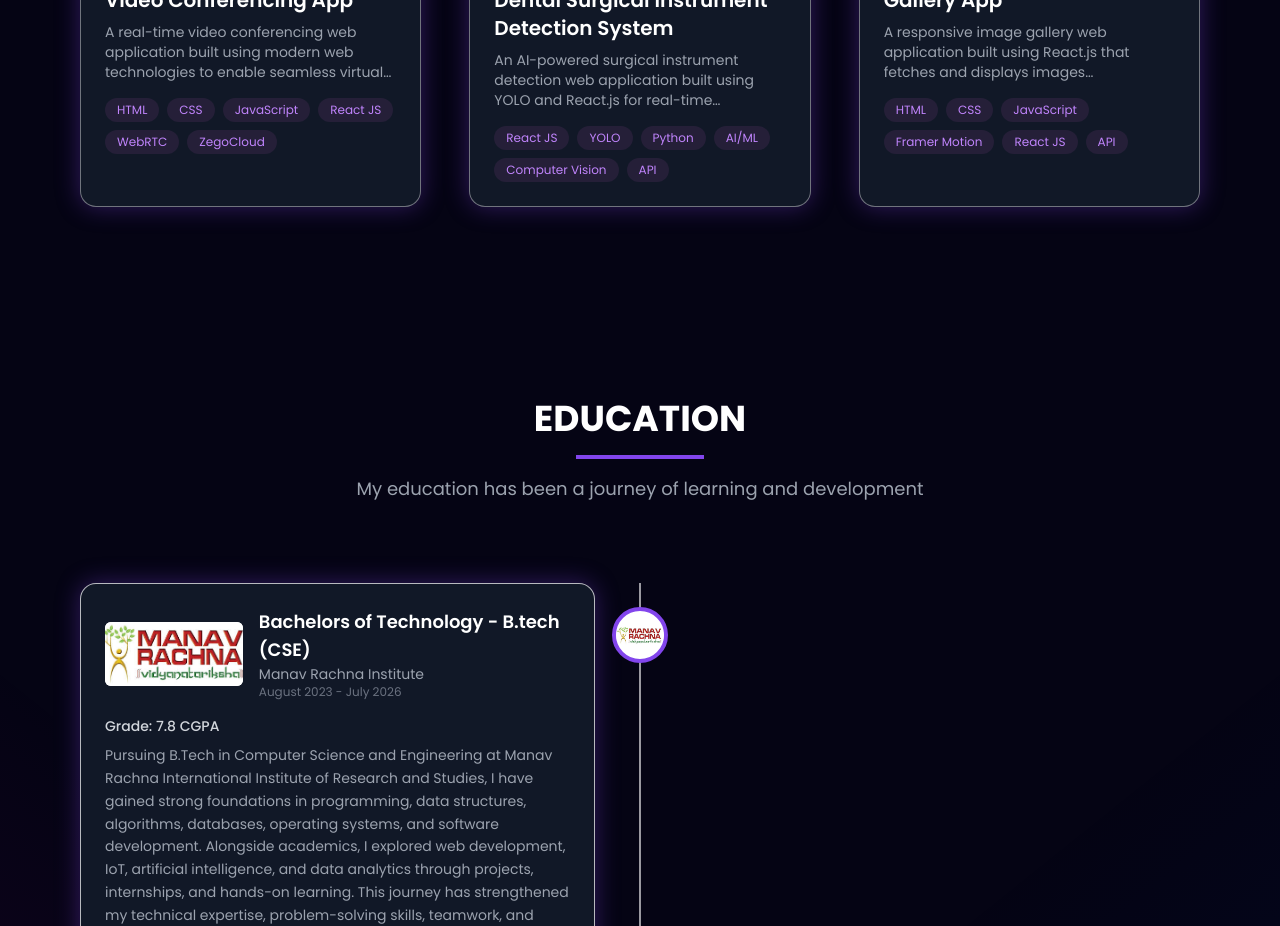
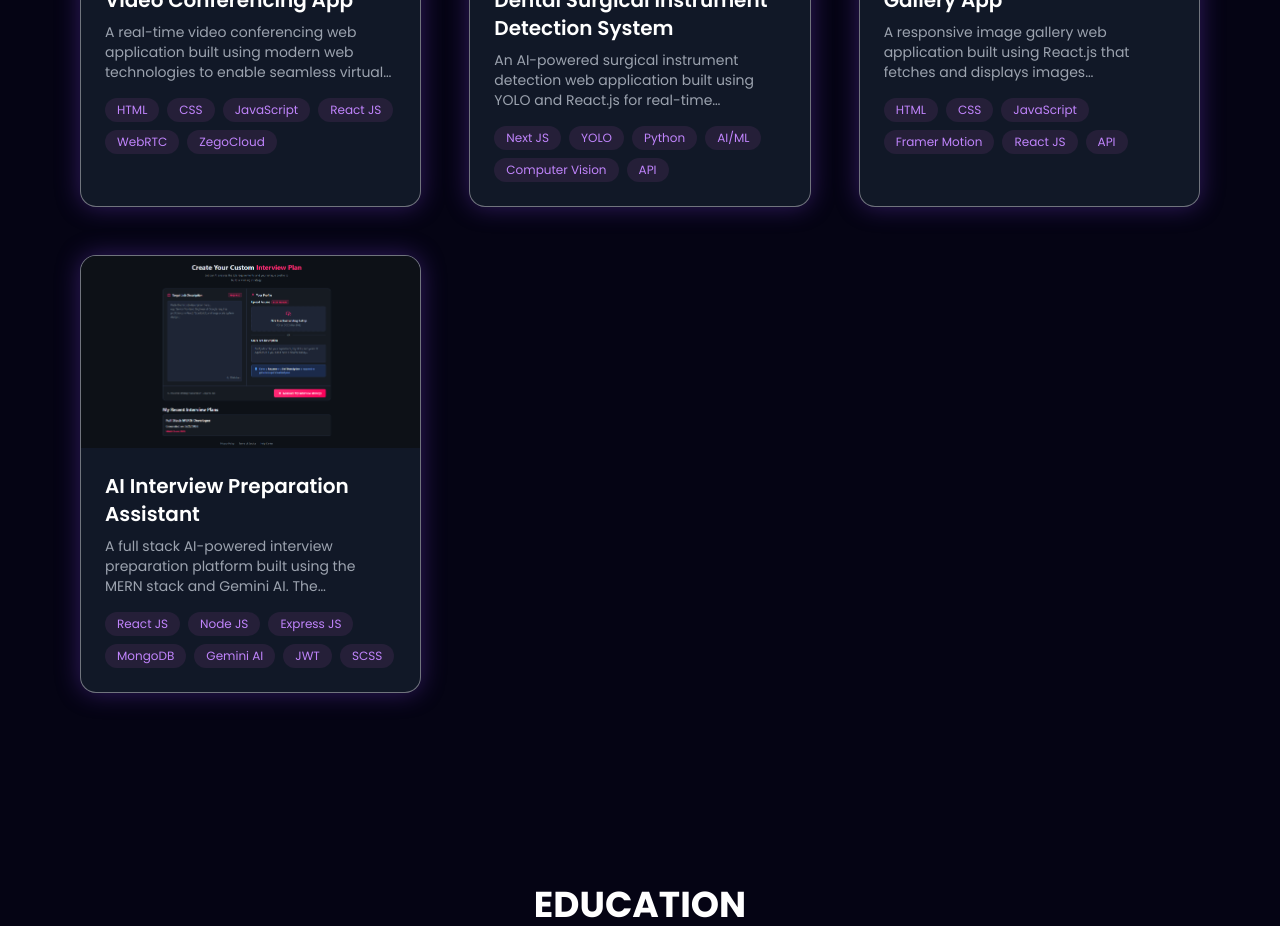
Before and after one commit to YashKathait28/Personal-Portfolio-App, a React (Vite) app: page / in a window 1280 px wide. Shown: the part 4820-5746 px from the top of the page. Built offline with nearby package versions, Linux system fonts and the light colour scheme.

Commit message:
new change

```diff
--- a/src/constants.js
+++ b/src/constants.js
@@ -42,6 +42,7 @@ import movierecLogo from "./assets/work_logo/EMS-IMG.png";
 import dentalLogo from "./assets/work_logo/Dental-IMG.png";
 import npmLogo from "./assets/work_logo/Video-Con-IMG.png";
 import webverLogo from "./assets/work_logo/Gallery-IMG.png";
+import interviewAiLogo from "./assets/work_logo/AI-interview-assistant.png";
 
 export const SkillsInfo = [
   {
@@ -248,8 +249,9 @@ export const projects = [
     description:
       "An AI-powered surgical instrument detection web application built using YOLO and React.js for real-time identification and tracking of dental surgical tools during live procedures. The system focuses on accurate object detection, real-time monitoring, and efficient healthcare workflow support.",
     image: dentalLogo,
-    tags: ["React JS", "YOLO", "Python", "AI/ML", "Computer Vision", "API"],
-    github: "https://github.com/YashKathait28/Dental-Surgical-Instrument-Detection-App",
+    tags: ["Next JS", "YOLO", "Python", "AI/ML", "Computer Vision", "API"],
+    github:
+      "https://github.com/YashKathait28/Dental-Surgical-Instrument-Detection-App",
     webapp: "https://dental-surgical-instrument-detectio.vercel.app/",
   },
   {
@@ -262,4 +264,23 @@ export const projects = [
     github: "https://github.com/YashKathait28/Gallery-App",
     webapp: "https://gallery-app-rust.vercel.app/",
   },
+
+  {
+    id: 7,
+    title: "AI Interview Preparation Assistant",
+    description:
+      "A full stack AI-powered interview preparation platform built using the MERN stack and Gemini AI. The application analyzes resumes and job descriptions to generate personalized interview questions, skill gap analysis, preparation roadmaps, and ATS-friendly resume PDFs.",
+    image: interviewAiLogo,
+    tags: [
+      "React JS",
+      "Node JS",
+      "Express JS",
+      "MongoDB",
+      "Gemini AI",
+      "JWT",
+      "SCSS",
+    ],
+    github: "https://github.com/YashKathait28/Interview-AI-Assistant",
+    webapp: "https://interview-ai-assistant-8how.vercel.app/",
+  },
 ];
```
Also changed, not shown: src/assets/work_logo/AI-interview-assistant.png (added).
